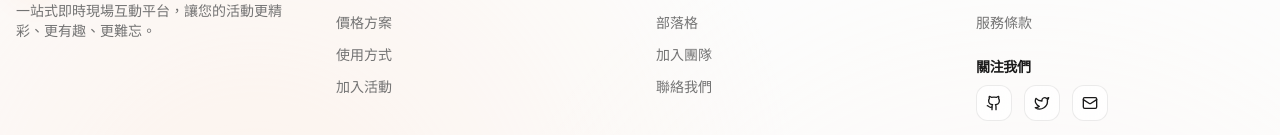
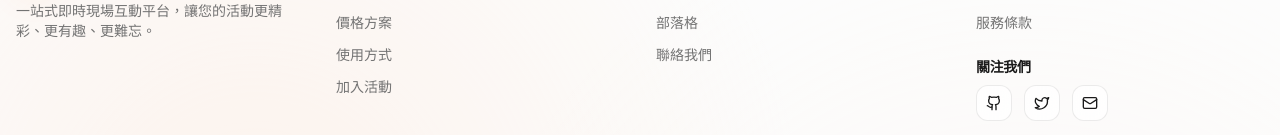
Before and after one commit to lotushj1/liveInteraction, a React (Vite) app: page /about in a window 1280 px wide. Shown: the part 3357-3492 px from the top of the page. Built offline with nearby package versions, Linux system fonts and the light colour scheme; no server answers.

Commit message:
refactor: 移除 Footer 中的加入團隊連結
- 從關於區塊移除「加入團隊」選項
- 簡化 Footer 連結結構

🤖 Generated with [Claude Code](https://claude.com/claude-code)

Co-Authored-By: Claude <noreply@anthropic.com>

```diff
--- a/src/components/landing/Footer.tsx
+++ b/src/components/landing/Footer.tsx
@@ -82,14 +82,6 @@ export const Footer = () => {
                   className="text-muted-foreground transition-colors hover:text-primary"
                 >
                   部落格
-                </a>
-              </li>
-              <li>
-                <a
-                  href="#careers"
-                  className="text-muted-foreground transition-colors hover:text-primary"
-                >
-                  加入團隊
                 </a>
               </li>
               <li>
```
